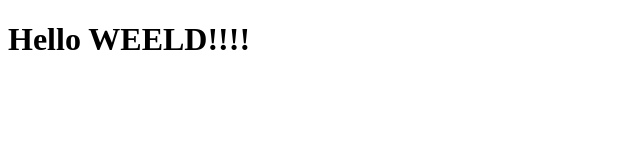
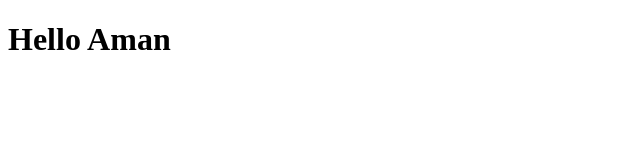
Before and after one commit to MeAman05/index, a plain HTML site: page index.html in a window 1280 px wide. Shown: the whole page, without its empty margins (0-640 px from the left). Drawn offline with Linux system fonts and the light colour scheme.

Commit message:
ПРИВЕТ АМАН

```diff
--- a/index.html
+++ b/index.html
@@ -6,6 +6,6 @@
     <title>Document</title>
 </head>
 <body>
-    <h1>Hello WEELD!!!!</h1>
+    <h1>Hello Aman</h1>
 </body>
 </html>
```
